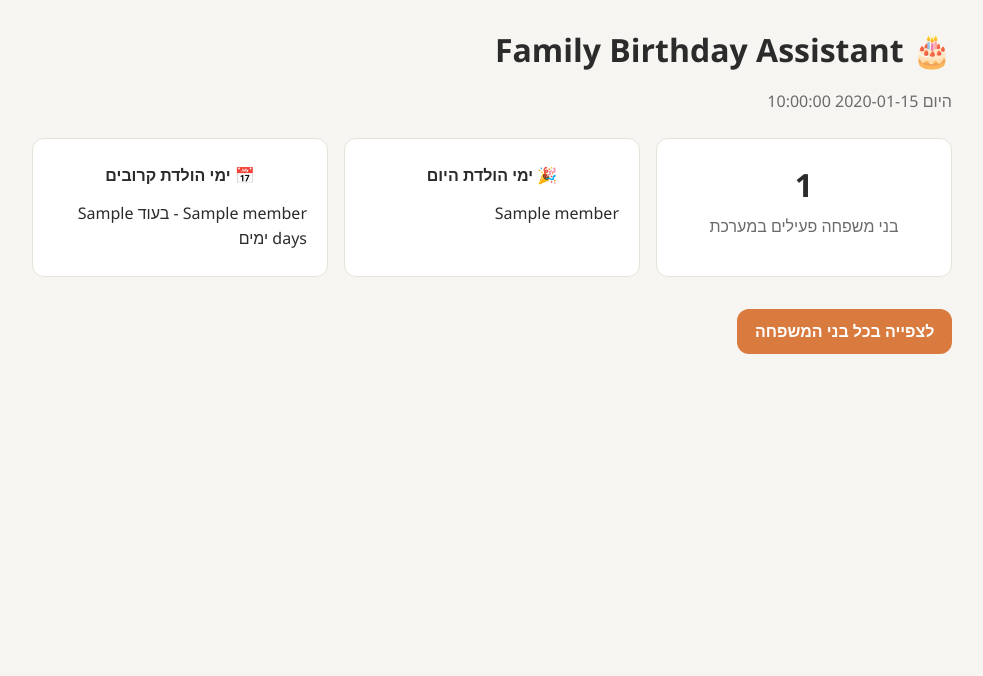
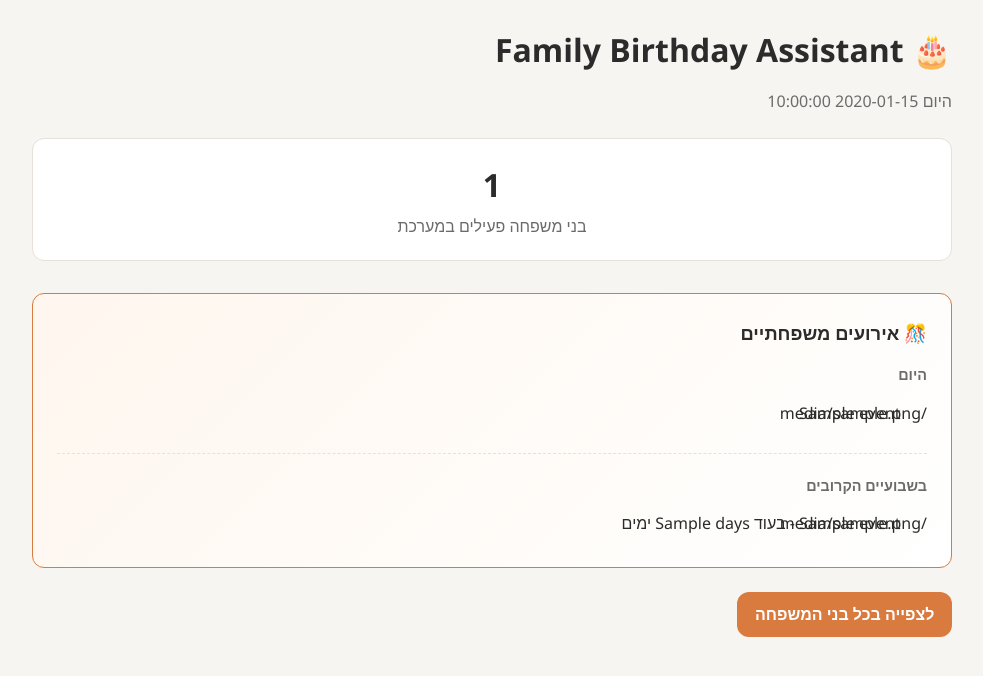
Before and after one commit to israelsla/family-birthday-assistant, a Flask app: template app/templates/dashboard.html in a window 1280 px wide. Shown: the part 65-741 px from the top of the page, without its empty margins (148-1131 px from the left). Run offline with Flask 3, Linux system fonts and the light colour scheme; the template is opened without the code that fills it: most values are stand-ins (such as "Sample title", 1, 10 or a date in 2020).

Commit message:
Add wedding anniversaries and a combined family-events dashboard section
New marriages table links couples (spouse1_id, spouse2_id) with an
optional Hebrew date - most are unknown for now (NULL), editable later
via a small per-couple form (/marriages/<id>/edit). tools/seed_marriages.py
seeds the 11 known couples; only Israel & Hadas's date (22 Adar 5784) was
actually known.

Name-matching notes: "דוד" -> דודי and "מוטי" -> מרדכי יאיר (his nickname),
confirmed with the family; "יונתן" matched to the existing יהונתן record.

The dashboard's two separate birthday cards are replaced by one "אירועים
משפחתיים" section combining today's/upcoming birthdays AND anniversaries,
each tagged with an icon (🎂/💍) and sorted together by proximity.

Co-Authored-By: Claude Sonnet 5 <noreply@anthropic.com>
Claude-Session: https://claude.ai/code/session_017hVtt9oh4uZvTviWHMJXgE

```diff
--- a/app/static/css/style.css
+++ b/app/static/css/style.css
@@ -114,30 +114,45 @@ a {
     margin-top: 0.5rem;
 }
 
-.card--placeholder {
-    opacity: 0.8;
+.events-card {
+    background: linear-gradient(135deg, #fff6ee, #fff);
+    border: 1px solid var(--color-primary);
+    border-radius: var(--radius);
+    padding: 1.5rem;
+    margin-bottom: 1.5rem;
 }
 
-.card__label--title {
-    font-weight: 700;
-    color: var(--color-text);
-    margin-bottom: 0.5rem;
+.events-card__title {
+    margin: 0 0 1rem;
+    font-size: 1.15rem;
 }
 
-.card-list {
+.events-section + .events-section {
+    margin-top: 1.25rem;
+    padding-top: 1.25rem;
+    border-top: 1px dashed var(--color-border);
+}
+
+.events-section__title {
+    margin: 0 0 0.5rem;
+    font-size: 0.9rem;
+    color: var(--color-muted);
+    font-weight: 600;
+}
+
+.events-list {
     list-style: none;
     margin: 0;
     padding: 0;
-    text-align: right;
 }
 
-.card-list li {
-    padding: 0.25rem 0;
-    border-bottom: 1px solid var(--color-border);
+.events-list li {
+    padding: 0.4rem 0;
 }
 
-.card-list li:last-child {
-    border-bottom: none;
+.events-list__icon {
+    display: inline-block;
+    width: 1.4em;
 }
 
 .today-hebrew-date {
--- a/app/templates/dashboard.html
+++ b/app/templates/dashboard.html
@@ -12,29 +12,34 @@
         <div class="card__label">בני משפחה פעילים במערכת</div>
     </div>
 
-    <div class="card">
-        <div class="card__label card__label--title">🎉 ימי הולדת היום</div>
-        {% if todays_birthdays %}
-        <ul class="card-list">
-            {% for member in todays_birthdays %}
-            <li>{{ member.name }}</li>
+</div>
+
+<div class="events-card">
+    <h2 class="events-card__title">🎊 אירועים משפחתיים</h2>
+
+    <div class="events-section">
+        <h3 class="events-section__title">היום</h3>
+        {% if todays_events %}
+        <ul class="events-list">
+            {% for event in todays_events %}
+            <li><span class="events-list__icon">{{ event.icon }}</span> {{ event.label }}</li>
             {% endfor %}
         </ul>
         {% else %}
-        <div class="card__note">אין היום ימי הולדת</div>
+        <div class="card__note">אין היום אירועים משפחתיים</div>
         {% endif %}
     </div>
 
-    <div class="card">
-        <div class="card__label card__label--title">📅 ימי הולדת קרובים</div>
-        {% if upcoming_birthdays %}
-        <ul class="card-list">
-            {% for member, days in upcoming_birthdays %}
-            <li>{{ member.name }} - בעוד {{ days }} {{ 'יום' if days == 1 else 'ימים' }}</li>
+    <div class="events-section">
+        <h3 class="events-section__title">בשבועיים הקרובים</h3>
+        {% if upcoming_events %}
+        <ul class="events-list">
+            {% for event in upcoming_events %}
+            <li><span class="events-list__icon">{{ event.icon }}</span> {{ event.label }} - בעוד {{ event.days }} {{ 'יום' if event.days == 1 else 'ימים' }}</li>
             {% endfor %}
         </ul>
         {% else %}
-        <div class="card__note">אין ימי הולדת בשבועיים הקרובים</div>
+        <div class="card__note">אין אירועים משפחתיים בשבועיים הקרובים</div>
         {% endif %}
     </div>
 </div>
--- a/schema.sql
+++ b/schema.sql
@@ -12,3 +12,17 @@ CREATE TABLE IF NOT EXISTS family_members (
     active INTEGER NOT NULL DEFAULT 1,
     created_at TEXT NOT NULL DEFAULT (datetime('now'))
 );
+
+CREATE TABLE IF NOT EXISTS marriages (
+    id INTEGER PRIMARY KEY AUTOINCREMENT,
+    spouse1_id INTEGER NOT NULL REFERENCES family_members(id),
+    spouse2_id INTEGER NOT NULL REFERENCES family_members(id),
+    hebrew_day INTEGER CHECK (hebrew_day IS NULL OR hebrew_day BETWEEN 1 AND 30),
+    hebrew_month TEXT CHECK (hebrew_month IS NULL OR hebrew_month IN (
+        'תשרי', 'חשוון', 'כסלו', 'טבת', 'שבט',
+        'אדר', 'אדר א׳', 'אדר ב׳',
+        'ניסן', 'אייר', 'סיון', 'תמוז', 'אב', 'אלול'
+    )),
+    hebrew_year INTEGER,
+    created_at TEXT NOT NULL DEFAULT (datetime('now'))
+);
```
Also changed, not shown: app/models.py (+67 -0 lines), app/routes.py (+47 -3 lines), app/templates/marriage_form.html (added, +36 -0 lines), app/templates/members_list.html (+16 -1 lines), tools/seed_marriages.py (added, +74 -0 lines).
